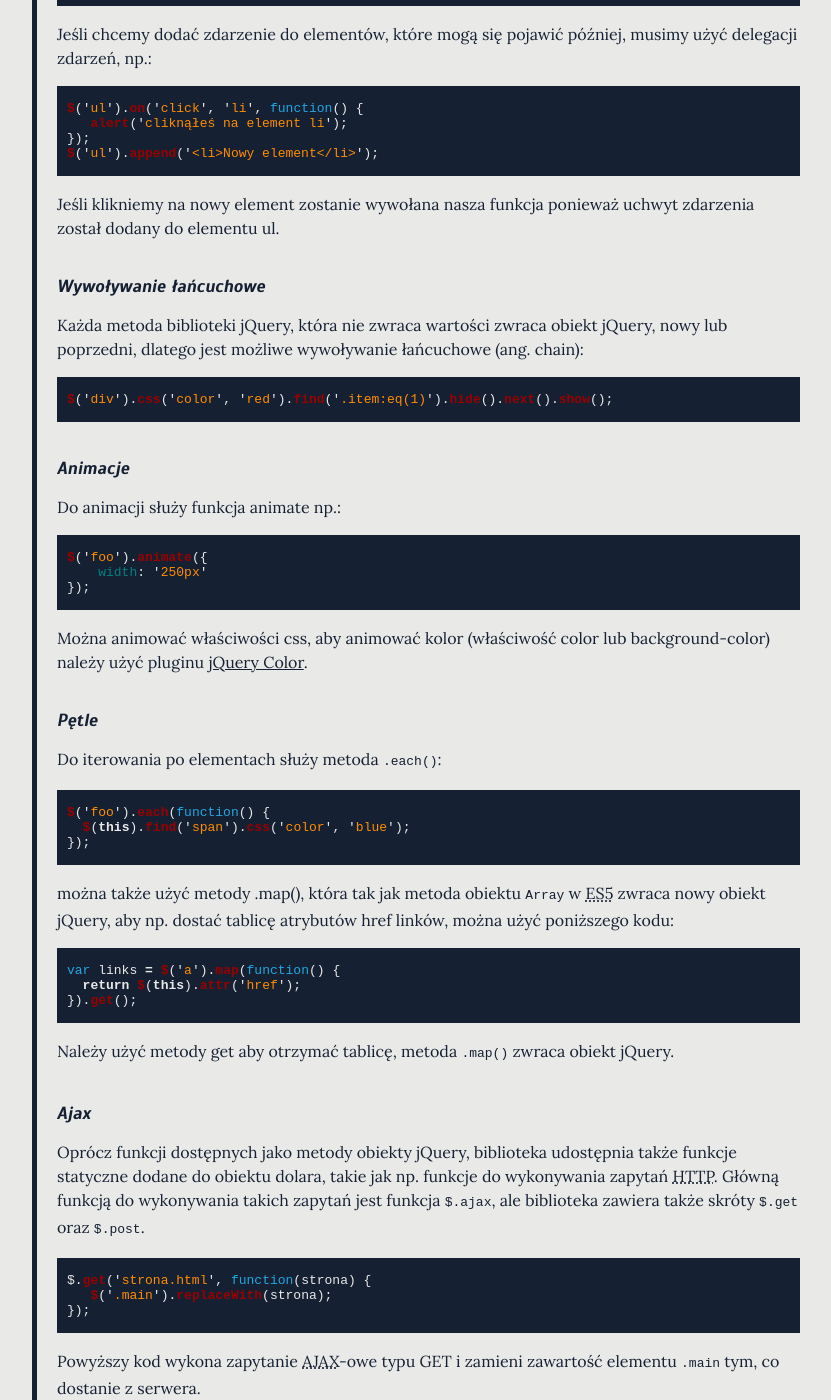
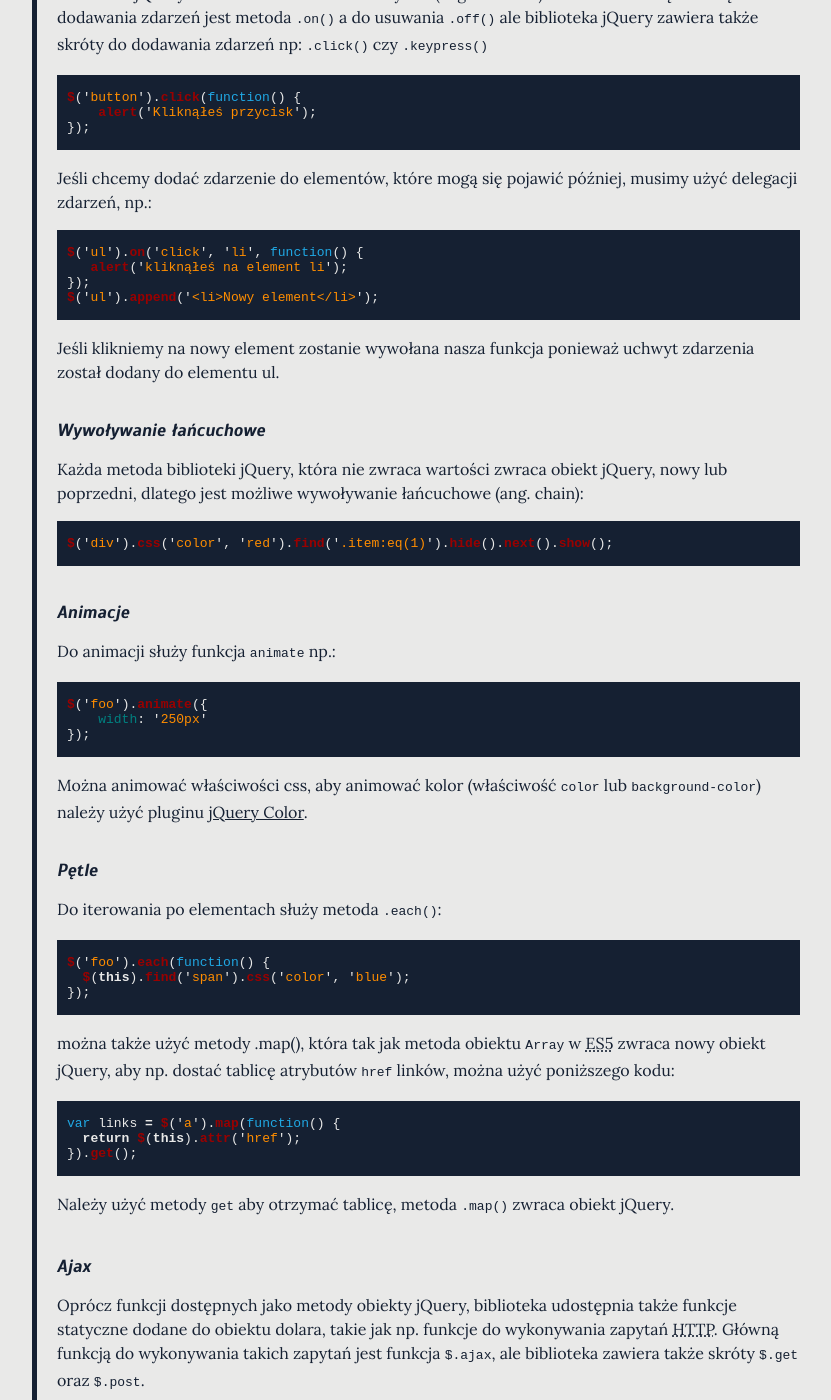
Before and after one commit to jcubic/jcubic.pl, a Jekyll site: the page built from _posts/2017-01-22-jak-uzywac-biblioteki-jquery.markdown, in a window 1280 px wide and 1400 px high, scrolled down 4029 px. Shown: the whole window, without its empty margins (32-863 px from the left). Built offline with Jekyll 4.4.1, drawn with Linux system fonts in a browser that asks for light colours; comment, search, counter and statistics services are not loaded; some of the changed text lies outside the part shown.

Commit message:
Typos + [].slice.call in jQuery post

```diff
--- a/_posts/2017-01-22-jak-uzywac-biblioteki-jquery.markdown
+++ b/_posts/2017-01-22-jak-uzywac-biblioteki-jquery.markdown
@@ -91,12 +91,20 @@
 document.getElementsByClassName('item');
 {% endhighlight %}
 
-Więcej o selektorach CSS także CSS3 można znaleźć w internecie np. na stronie [kurshtml.edu.pl](http://www.kurshtml.edu.pl/css/selektory.html). W nowoczesnych przeglądarkach znajduje się funkcja, która może zastąpić selektory biblioteki jQuery, a mianowicie `document.querySelector`, która zwraca pierwszy element o danym selektorze lub `document.querySelectorAll`, która zwróci obiekt tablico podobny NodeList, po który można iterować:
+Więcej o selektorach CSS także CSS3 można znaleźć w internecie np. na stronie [kurshtml.edu.pl](http://www.kurshtml.edu.pl/css/selektory.html). W nowoczesnych przeglądarkach znajduje się funkcja, która może zastąpić selektory biblioteki jQuery, a mianowicie `document.querySelector`, która zwraca pierwszy element o danym selektorze lub `document.querySelectorAll`, która zwróci obiekt tablico podobny `NodeList`, po który można iterować:
 
 {% highlight javascript %}
 var item = document.querySelector('#item');
 var items = document.querySelectorAll('.item');
 {% endhighlight %}
+
+Aby skonwertować NodeList do tablicy można wywołać slice tablicy z naszą listą jako kontekstem.
+
+{% highlight javascript %}
+var items = [].slice.call(document.querySelectorAll('.item'));
+{% endhighlight %}
+
+Dzięki temu można wywoływać takie metody jak np. `.map` lub `.filter`.
 
 ## Funkcje jQuery
 
@@ -162,7 +170,7 @@
 
 {% highlight javascript %}
 $('ul').on('click', 'li', function() {
-   alert('cliknąłeś na element li');
+   alert('kliknąłeś na element li');
 });
 $('ul').append('<li>Nowy element</li>');
 {% endhighlight %}
@@ -179,7 +187,7 @@
 
 ## Animacje
 
-Do animacji służy funkcja animate np.:
+Do animacji służy funkcja `animate` np.:
 
 {% highlight javascript %}
 $('foo').animate({
@@ -187,7 +195,7 @@
 });
 {% endhighlight %}
 
-Można animować właściwości css, aby animować kolor (właściwość color lub background-color) należy użyć pluginu [jQuery Color](https://github.com/jquery/jquery-color).
+Można animować właściwości css, aby animować kolor (właściwość `color` lub `background-color`) należy użyć pluginu [jQuery Color](https://github.com/jquery/jquery-color).
 
 ## Pętle
 
@@ -199,7 +207,7 @@
 });
 {% endhighlight %}
 
-można także użyć metody .map(), która tak jak metoda obiektu `Array` w ES5 zwraca nowy obiekt jQuery, aby np. dostać tablicę atrybutów href linków, można użyć poniższego kodu:
+można także użyć metody .map(), która tak jak metoda obiektu `Array` w ES5 zwraca nowy obiekt jQuery, aby np. dostać tablicę atrybutów `href` linków, można użyć poniższego kodu:
 
 {% highlight javascript %}
 var links = $('a').map(function() {
@@ -207,7 +215,7 @@
 }).get();
 {% endhighlight %}
 
-Należy użyć metody get aby otrzymać tablicę, metoda `.map()` zwraca obiekt jQuery.
+Należy użyć metody `get` aby otrzymać tablicę, metoda `.map()` zwraca obiekt jQuery.
 
 ## Ajax
 
@@ -219,7 +227,7 @@
 });
 {% endhighlight %}
 
-Powyższy kod wykona zapytanie AJAX-owe typu GET i zamieni zawartość elementu `.main` tym, co dostanie z serwera.
+Powyższy kod wykona zapytanie AJAX-owe typu `GET` i zamieni zawartość elementu `.main` tym, co dostanie z serwera.
 
 ## Rozszerzanie biblioteki
 
```
Also changed, not shown: other parts of _posts/2017-01-22-jak-uzywac-biblioteki-jquery.markdown (+2 -2 lines).
